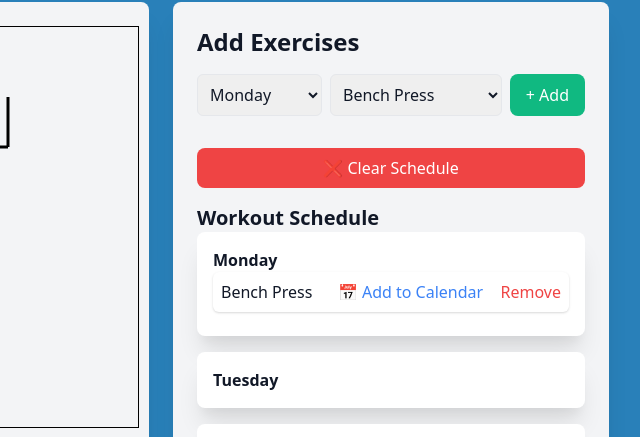
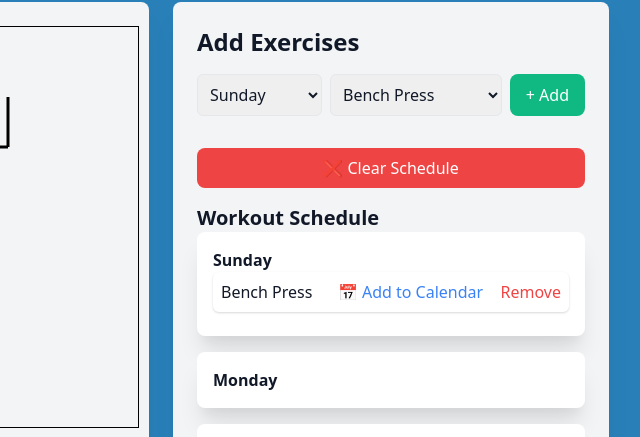
Before and after one commit to CSEN-174-W25/csen-174-gbcp, a website: page index.html in a window 1280 px wide. Both pictures are taken after a click on the button "+ Add". Shown: the part 230-667 px from the top of the page, 479-1119 px from the left. Drawn offline with nearby package versions, Linux system fonts and the light colour scheme.

Commit message:
fixed calendar links

```diff
--- a/index.html
+++ b/index.html
@@ -182,14 +182,14 @@ function drawStickFigureOnLoad() {
         });
 
         function getNextDayOfWeek(date, dayOfWeek) {
-            var days = { "Sunday": 0, "Monday": 1, "Tuesday": 2, "Wednesday": 3, "Thursday": 4, "Friday": 5, "Saturday": 6 };
+            var days = { "sunday": 0, "monday": 1, "tuesday": 2, "wednesday": 3, "thursday": 4, "friday": 5, "saturday": 6 };
             var resultDate = new Date(date);
             resultDate.setDate(date.getDate() + ((7 + days[dayOfWeek] - date.getDay()) % 7 || 7));
             return resultDate;
         }
 
         document.addEventListener("DOMContentLoaded", function () {
-            var days = ["Monday", "Tuesday", "Wednesday", "Thursday", "Friday", "Saturday", "Sunday"];
+            var days = ["monday", "tuesday", "wednesday", "thursday", "friday", "saturday", "sunday"];
             var container = document.getElementById("day-buttons");
 
             days.forEach(function (day) {
@@ -203,6 +203,7 @@ function drawStickFigureOnLoad() {
             });
         });
 
+
         function addExercise(day) {
             var select = document.getElementById("exercise");
             var selectedExercise = select.options[select.selectedIndex].text;
@@ -211,11 +212,12 @@ function drawStickFigureOnLoad() {
             var targetDate = getNextDayOfWeek(today, day);
 
             function formatDate(date) {
-                return date.toISOString().split("T")[0].replace(/-/g, "");
+                // Use local time and format as YYYYMMDD
+                return date.toLocaleDateString("en-CA").replace(/-/g, "");
             }
 
             var startDate = formatDate(targetDate);
-            var endDate = formatDate(new Date(targetDate.getTime() + 86400000));
+            var endDate = formatDate(new Date(targetDate.getTime() + 86400000)); // End date is 1 day ahead
 
             var calendarLink = `https://www.google.com/calendar/render?action=TEMPLATE&text=${encodeURIComponent(selectedExercise)}&dates=${startDate}/${endDate}&details=Workout%20session&location=Gym&sf=true&output=xml`;
 
@@ -416,13 +418,13 @@ function drawStickFigureOnLoad() {
             <h2 class="text-2xl font-semibold mb-4">Add Exercises</h2>
             <form class="flex mb-4 space-x-2">
                 <select id="day" name="day" class="p-2 border rounded-md">
+                    <option value="sunday">Sunday</option>
                     <option value="monday">Monday</option>
                     <option value="tuesday">Tuesday</option>
                     <option value="wednesday">Wednesday</option>
                     <option value="thursday">Thursday</option>
                     <option value="friday">Friday</option>
                     <option value="saturday">Saturday</option>
-                    <option value="sunday">Sunday</option>
                 </select>
                 <select id="exercise" name="exercise" class="p-2 border rounded-md flex-grow">
                     <option value="bench_press">Bench Press</option>
@@ -442,7 +444,7 @@ function drawStickFigureOnLoad() {
                     <option value="lunges">Lunges</option>
                     <option value="planks">Planks</option>
                 </select>
-                <button type="button" onclick="addExercise()" class="bg-green-500 text-white px-4 py-2 rounded-lg hover:bg-green-600 transition">
+                <button type="button" onclick="addExercise(document.getElementById('day').value)" class="bg-green-500 text-white px-4 py-2 rounded-lg hover:bg-green-600 transition">
                     + Add
                 </button>
             </form>
@@ -452,6 +454,11 @@ function drawStickFigureOnLoad() {
 
             <div id="exercise-lists">
                 <h3 class="text-xl font-semibold mt-4">Workout Schedule</h3>
+
+                <div id="sunday" class="bg-white text-gray-900 p-4 shadow-xl rounded-lg mb-4 transform hover:scale-105 transition">
+                    <h4 class="font-semibold">Sunday</h4>
+                    <ul></ul>
+                </div>
 
                 <div id="monday" class="bg-white text-gray-900 p-4 shadow-xl rounded-lg mb-4 transform hover:scale-105 transition">
                     <h4 class="font-semibold">Monday</h4>
@@ -483,10 +490,7 @@ function drawStickFigureOnLoad() {
                     <ul></ul>
                 </div>
 
-                <div id="sunday" class="bg-white text-gray-900 p-4 shadow-xl rounded-lg mb-4 transform hover:scale-105 transition">
-                    <h4 class="font-semibold">Sunday</h4>
-                    <ul></ul>
-                </div>
+
             </div>
         </section>
 
```
